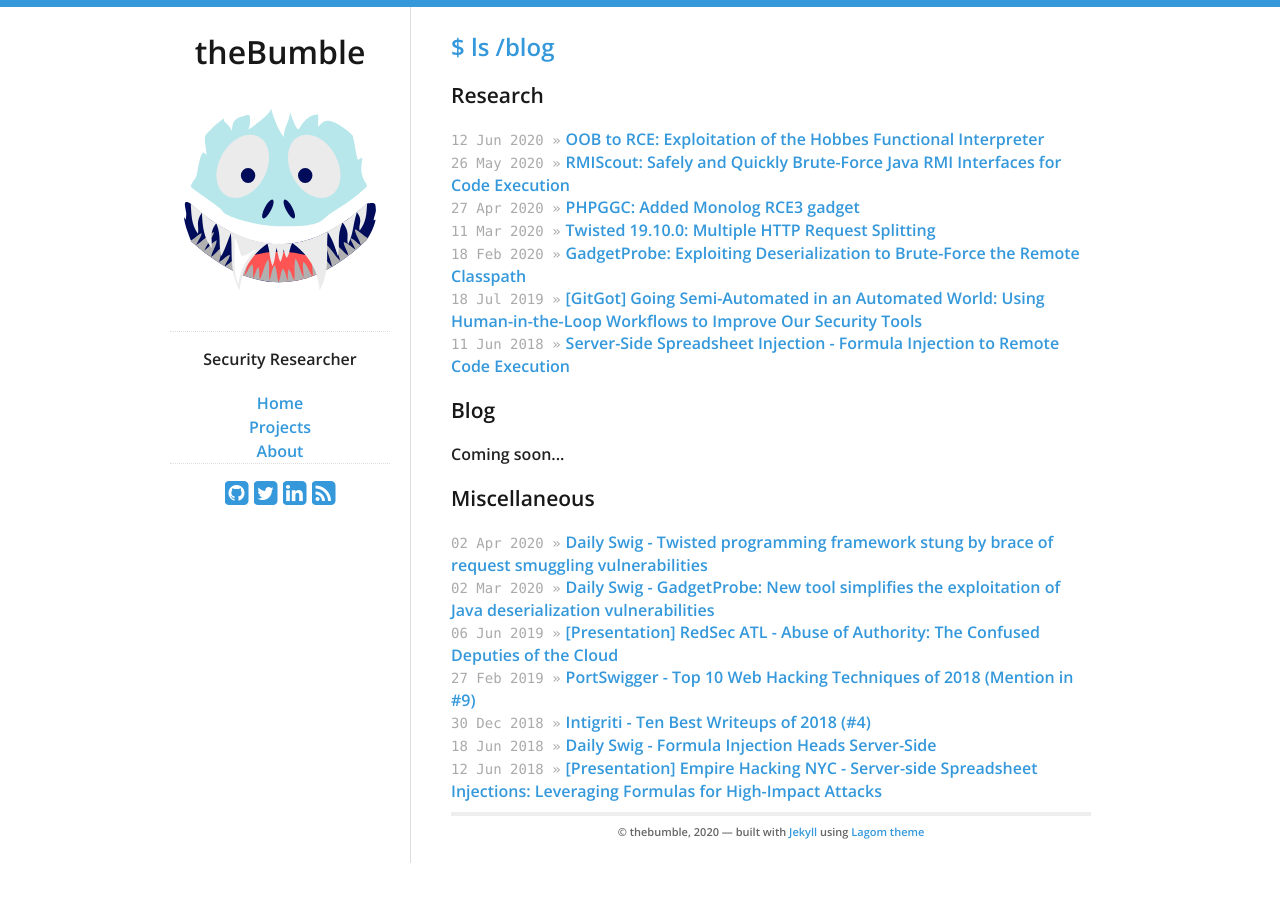
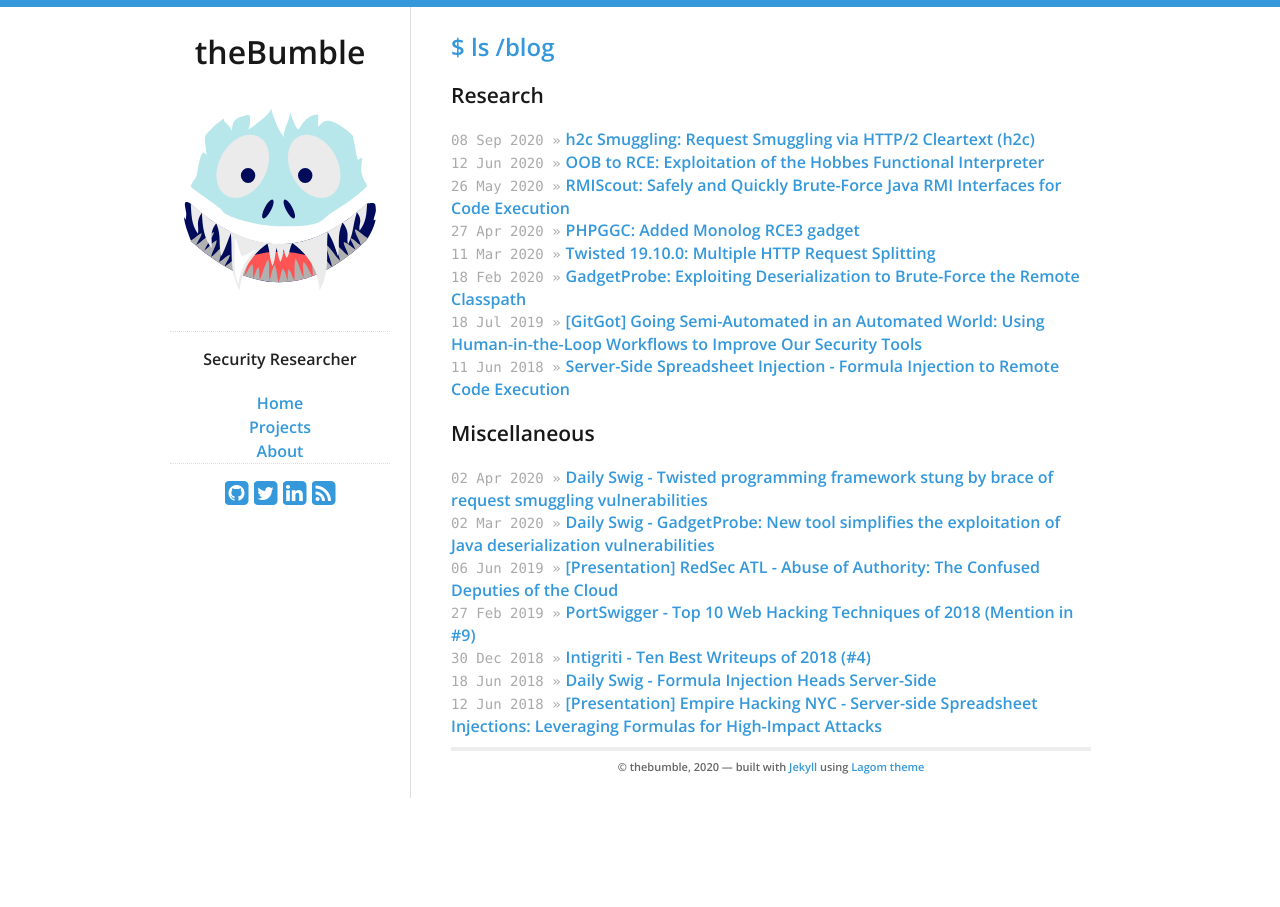
Before and after one commit to the-bumble/the-bumble.github.io, a Jekyll site: the page built from index.html, in a window 1280 px wide. Built offline with Jekyll 4.4.1, drawn with Linux system fonts in a browser that asks for light colours.

Commit message:
add h2c research

```diff
--- a/index.html
+++ b/index.html
@@ -8,6 +8,7 @@ title: $ ls /blog
 
   <h3>Research</h3>
   <ul id="blog-posts" class="posts">
+      <li><span>08 Sep 2020 &raquo;</span><a href="https://labs.bishopfox.com/tech-blog/h2c-smuggling-request-smuggling-via-http/2-cleartext-h2c">h2c Smuggling: Request Smuggling via HTTP/2 Cleartext (h2c)</a></li>
       <li><span>12 Jun 2020 &raquo;</span><a href="https://know.bishopfox.com/advisories/oob-to-rce-exploitation-of-the-hobbes-functional-interpreter">OOB to RCE: Exploitation of the Hobbes Functional Interpreter</a></li>
       <li><span>26 May 2020 &raquo;</span><a href="https://know.bishopfox.com/research/rmiscout">RMIScout: Safely and Quickly Brute-Force Java RMI Interfaces for Code Execution</a></li>
       <li><span>27 Apr 2020 &raquo;</span><a href="https://github.com/ambionics/phpggc/pull/72/commits/d2ad90d75258588e89172cf4cffe9b064357eb3b">PHPGGC: Added Monolog RCE3 gadget</a></li>
@@ -15,17 +16,6 @@ title: $ ls /blog
       <li><span>18 Feb 2020 &raquo;</span><a href="https://know.bishopfox.com/research/gadgetprobe">GadgetProbe: Exploiting Deserialization to Brute-Force the Remote Classpath</a></li>
       <li><span>18 Jul 2019 &raquo;</span><a href="https://know.bishopfox.com/blog/going-semi-automated-in-an-automated-world-using-human-in-the-loop-workflows-to-improve-our-security-tools">[GitGot] Going Semi-Automated in an Automated World: Using Human-in-the-Loop Workflows to Improve Our Security Tools</a></li>
       <li><span>11 Jun 2018 &raquo;</span><a href="https://know.bishopfox.com/blog/2018/06/server-side-spreadsheet-injections">Server-Side Spreadsheet Injection - Formula Injection to Remote Code Execution</a></li>
-  </ul>
-
-  <h3>Blog</h3>
-  <ul id="blog-posts" class="posts">
-    {% if site.posts.size > 0 %}
-        {% for post in site.posts %}
-          <li><span>{{ post.date | date_to_string }} &raquo;</span><a href="{{ post.url }}">{{ post.title }}</a></li>
-        {% endfor %}
-    {% else %}
-    Coming soon...
-    {% endif %}
   </ul>
 
   <h3>Miscellaneous</h3>
```
